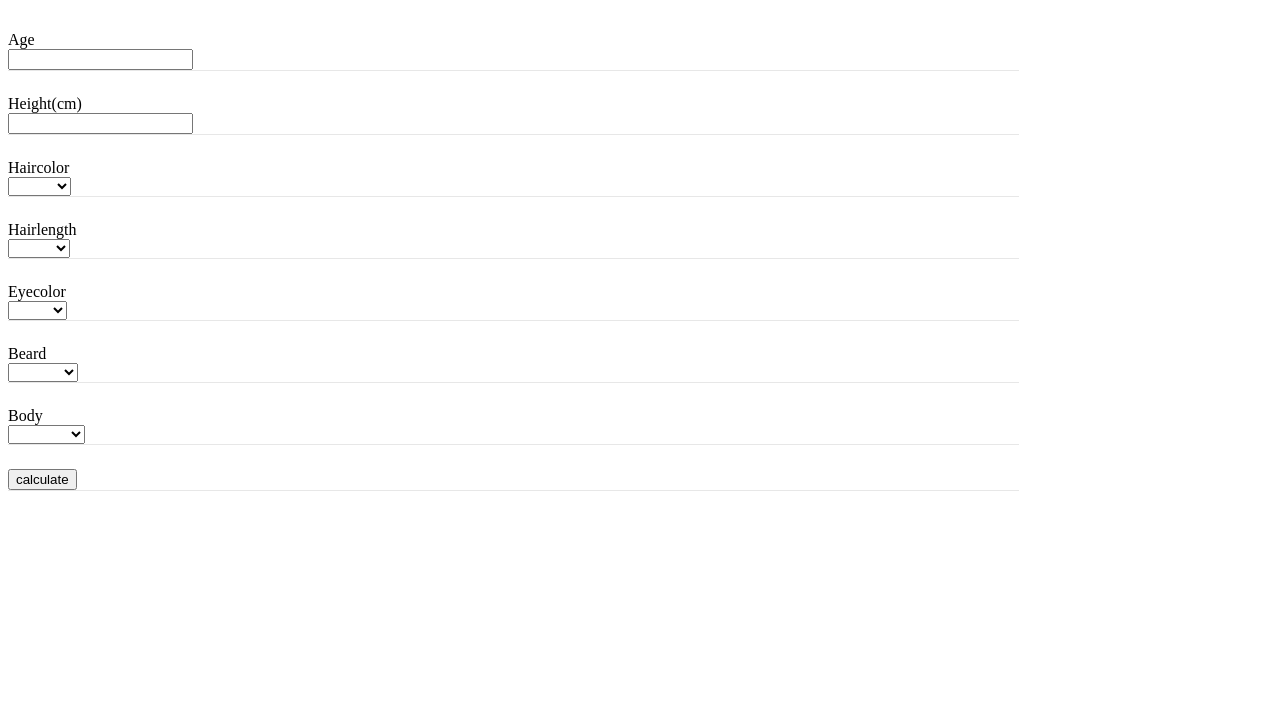
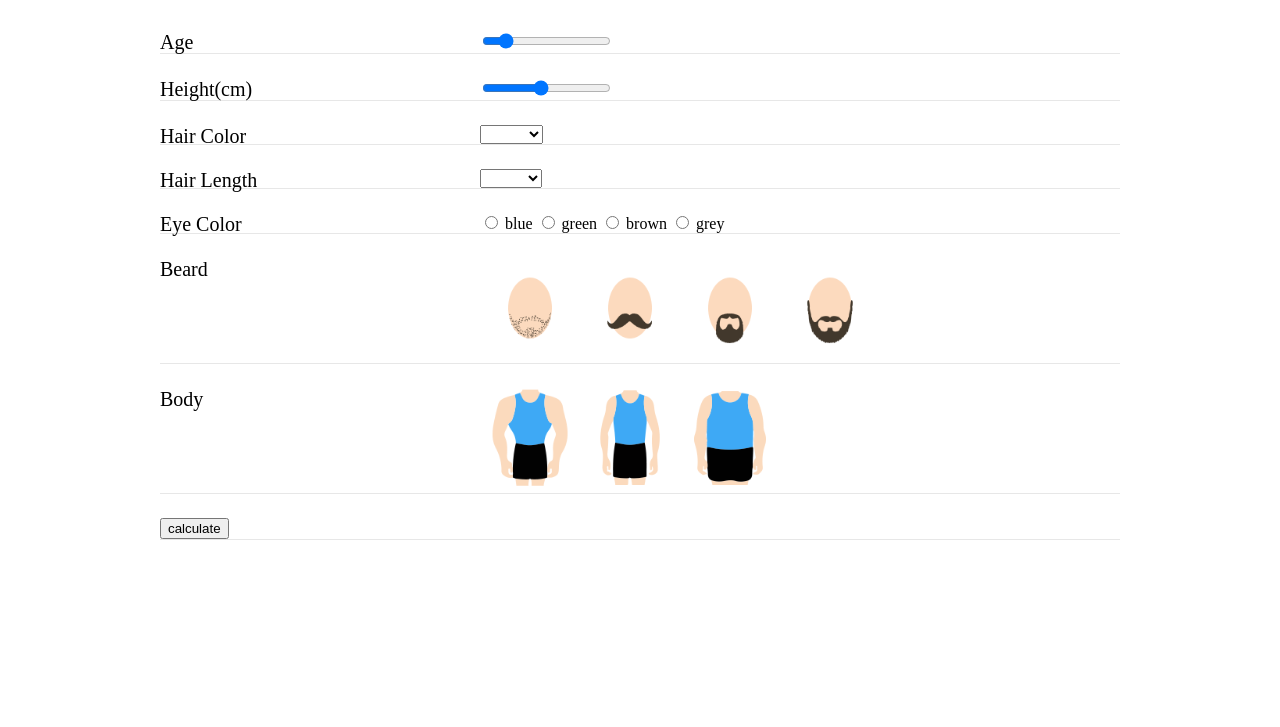
Before and after one commit to vishoo7/CamelCalculator, a plain HTML site: page index.html in a window 1280 px wide. Shown: the part 73-800 px from the top of the page. Drawn offline with nearby package versions, Linux system fonts and the light colour scheme.

Commit message:
Simplified design and updated model to capture more

```diff
--- a/camel.css
+++ b/camel.css
@@ -1,6 +1,36 @@
+.radioimage-selector input{
+    margin:0;padding:0;
+    -webkit-appearance:none;
+       -moz-appearance:none;
+            appearance:none;
+}
+
+.radioimage-selector input:active +.radioimage-cc{opacity: .9;}
+.radioimage-selector input:checked +.radioimage-cc{
+    -webkit-filter: none;
+       -moz-filter: none;
+            filter: none;
+}
+.radioimage-cc{
+    cursor:pointer;
+    background-size:contain;
+    background-repeat:no-repeat;
+    display:inline-block;
+    width:100px;height:100px;
+    -webkit-transition: all 100ms ease-in;
+       -moz-transition: all 100ms ease-in;
+            transition: all 100ms ease-in;
+}
+.radioimage-cc:hover{
+    -webkit-filter: brightness(1.2) grayscale(.9) opacity(.9);
+       -moz-filter: brightness(1.2) grayscale(.9) opacity(.9);
+            filter: brightness(1.2) grayscale(.9) opacity(.9);
+}
 
 .container {
-    width: 80%
+    width: 80%;
+    max-width: 960px;
+    margin: 0 auto;
 }
 
 .row {
@@ -8,18 +38,25 @@
     padding-top: 1.5em;
 }
 
-.left {
-    width: 25%
+.row-taller {
+    height: 105px;
+    border-bottom: 1px solid #e7e7e7;
+    padding-top: 1.5em;
 }
 
-.middle {
-    width: 10%
+.row-label {
+  float: left;
+    width: 320px;
+    text-align: left;
+    margin: 0;
+    font-size: 20px;
+    border-bottom: 0;
 }
 
-.right {
-    width: 65%
+.inline-radio{
+  display: inline-block;
+  margin-right: 10px;
 }
 
 .button {
-
 }
--- a/camel.js
+++ b/camel.js
@@ -1,8 +1,8 @@
 angular.module('camelCalcApp', [])
   .controller('CamelCalcController', function() {
     var camelcalc = this;
-    camelcalc.age = 22;
-    camelcalc.heightincm = 176;
+    camelcalc.age = {min: 14, max: 70, value: 22};
+    camelcalc.heightincm = {min: 140, max: 220, value: 176};
 
     camelcalc.hairlengths = [{
         id: 1,
@@ -48,25 +48,32 @@ angular.module('camelCalcApp', [])
       }];
     camelcalc.beards = [{
         id: 1,
-        label: 'none'
+        label: 'none',
+        img: './images/beardnone.png'
       }, {
         id: 2,
-        label: 'small'
+        label: 'small',
+        img: './images/beardsmall.png'
       },{
         id: 3,
-        label: 'medium'
+        label: 'medium',
+        img: './images/beardmiddle.png'
       },{
         id: 4,
-        label: 'large'
+        label: 'large',
+        img: './images/beardfull.png'
       }];
     camelcalc.bodytypes = [{
         id: 1,
-        label: 'muscular'
+        label: 'muscular',
+        img: './images/bodymuscular.png'
       }, {
         id: 2,
-        label: 'normal'
+        label: 'normal',
+        img: './images/bodynormal.png'
       },{
         id: 3,
-        label: 'chubby'
+        label: 'chubby',
+        img: './images/bodychubby.png'
       }];
   });
--- a/index.html
+++ b/index.html
@@ -4,63 +4,56 @@
   <head>
     <title></title>
     <script src="https://ajax.googleapis.com/ajax/libs/angularjs/1.5.8/angular.min.js"></script>
+    <script src="http://code.jquery.com/jquery-1.11.3.min.js"></script>
     <script src="camel.js"></script>
     <link rel="stylesheet" href="camel.css" />
   </head>
   <body ng-view>
-    <header>
-      <h1>How many camels for your boyfriend?</h1>
-    </header>
     <div ng-controller="CamelCalcController as camelCalc" class="container">
-      <div class="row">
-        <div class="left"><span>Age</span></div>
-        <div class="center"><span></span></div>
-        <div class="right"><input type="text" name="age" value=""></div>
+      <div>
+        <h1>How many camels for your boyfriend?</h1>
       </div>
       <div class="row">
-        <div class="left"><span>Height(cm)</span></div>
-        <div class="center"><span></span></div>
-        <div class="right"><input type="text" name="height" value=""></div>
+         <span class="row-label">Age</span>
+         <input type="range" name="age" id="age" value="22" min="14" max="70">
       </div>
       <div class="row">
-        <div class="left"><span>Haircolor</span></div>
-        <div class="center"></div>
-        <div class="right">
-          <select ng-options="item as item.label for item in camelCalc.haircolors" ng-model="selected"></select>
-        </div>
+          <span class="row-label">Height(cm)</span>
+          <input type="range" name="height" id="height" value="176" min="140" max="220">
       </div>
       <div class="row">
-        <div class="left"><span>Hairlength</span></div>
-        <div class="center"></div>
-        <div class="right"><select ng-options="item as item.label for item in camelCalc.hairlengths" ng-model="selected"></select></div>
+         <span class="row-label">Hair Color</span>
+         <select id="haircolor" ng-options="item as item.label for item in camelCalc.haircolors" ng-model="haircolor"></select>
       </div>
       <div class="row">
-        <div class="left"><span>Eyecolor</span></div>
-        <div class="center"></div>
-        <div class="right">
-          <select ng-options="item as item.label for item in camelCalc.eyecolors" ng-model="selected"></select>
-        </div>
+           <span class="row-label">Hair Length</span>
+           <select id="hairlength" ng-options="item as item.label for item in camelCalc.hairlengths" ng-model="hairlength"></select>
       </div>
       <div class="row">
-        <div class="left"><span>Beard</span></div>
-        <div class="center"></div>
-        <div class="right">
-            <select ng-options="item as item.label for item in camelCalc.beards" ng-model="selected"></select>
-        </div>
+          <span class="row-label">Eye Color</span>
+          <label ng-repeat="eyecolor in camelCalc.eyecolors">
+           <input type="radio" name="eyecolor" ng-model="$parent.eyecolor" ng-value="eyecolor.id" /> {{eyecolor.label}}
+           </label>
+
+      </div>
+      <div class="row-taller">
+          <span class="row-label">Beard</span>
+          <div class="radioimage-selector">
+            <label class="radioimage-cc" style="background-image:url({{beard.img}});" ng-repeat="beard in camelCalc.beards">
+              <input type="radio" name="{{beard.label}}"  ng-model="selected" ng-value="{{beard.id}}" />
+            </label>
+          </div>
+      </div>
+      <div class="row-taller">
+          <span class="row-label">Body</span>
+          <div class="radioimage-selector">
+            <label class="radioimage-cc" style="background-image:url({{bodytype.img}});" ng-repeat="bodytype in camelCalc.bodytypes">
+              <input type="radio" name="{{bodytype.label}}"  ng-model="selected" ng-value="{{item.id}}" />
+            </label>
+          </div>
       </div>
       <div class="row">
-        <div class="left"><span>Body</span></div>
-        <div class="center"></div>
-        <div class="right">
-          <select ng-options="item as item.label for item in camelCalc.bodytypes" ng-model="selected"></select>
-        </div>
-      </div>
-      <div class="row">
-        <div class="left"></div>
-        <div class="center"></div>
-        <div class="right">
           <button type="submit" class="button">calculate</button>
-        </div>
       </div>
     </div>
   </body>
```
